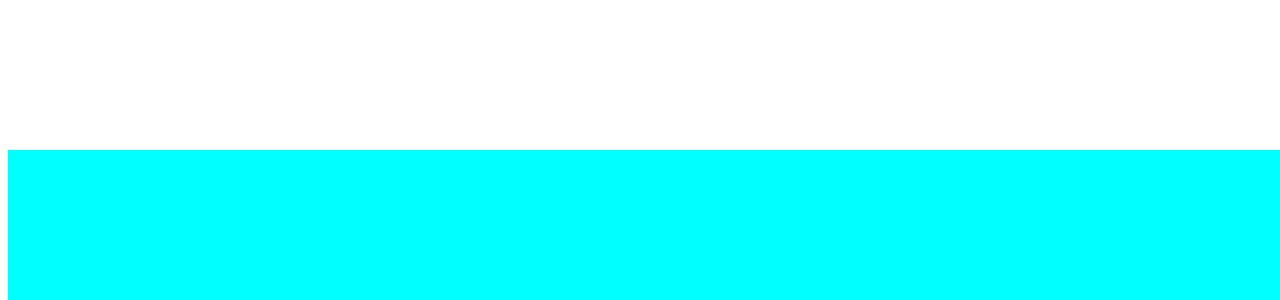
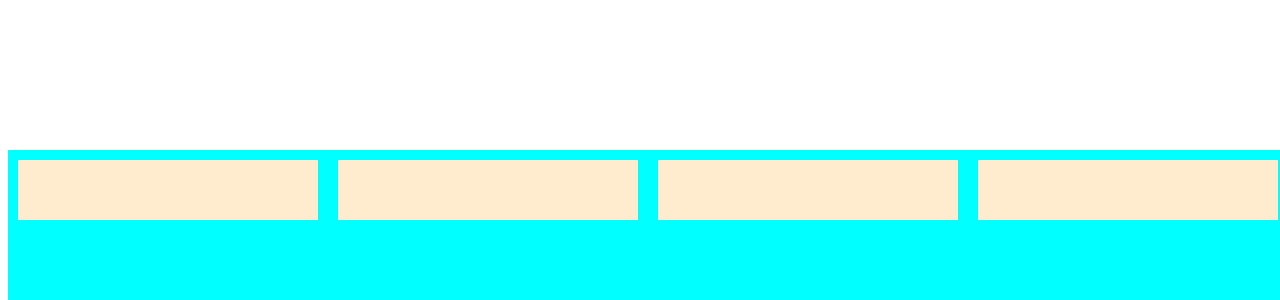
Before and after one commit to LuuDavid778/Lab6Interface, a plain HTML site: page index.html in a window 1280 px wide. Shown: the part 500-800 px from the top of the page. Drawn offline with Linux system fonts and the light colour scheme.

Commit message:
Edited yijin's css again

```diff
--- a/styles.css
+++ b/styles.css
@@ -7,40 +7,48 @@
  background-color: aqua;
   }
 
-  #bigger_cont {
+#bigger_cont {
     display: flex;
 }
 
 #left1{
     /* margin-left: 20px;
-    margin-top: 40px;
+    margin-top: 40px; */
     width: 20%;
-    height: 60px; */
+    height: 60px;
+    margin: 10px;
     background-color: blanchedalmond;
     flex: 1;
+
 }
 
 #left2{
     /* margin-left: 20px;
-    margin-top: 40px;
+    margin-top: 40px; */
     width: 20%;
-    height: 60px; */
+    height: 60px;
+    margin: 10px;
     background-color: blanchedalmond;
     flex: 1;
+
 }
 #left3{
     /* margin-left: 20px;
-    margin-top: 40px;
+    margin-top: 40px; */
     width: 20%;
-    height: 60px; */
+    height: 60px;
+    margin: 10px;
     background-color: blanchedalmond;
     flex: 1;
+
 }
 #left4{
-    /* margin-left: 20px;
-    margin-top: 40px;
+    /* /* margin-left: 20px;
+    margin-top: 40px; */
     width: 20%;
-    height: 60px; */
+    height: 60px;
+    margin: 10px;
     background-color: blanchedalmond;
     flex: 1;
+
 }
```
